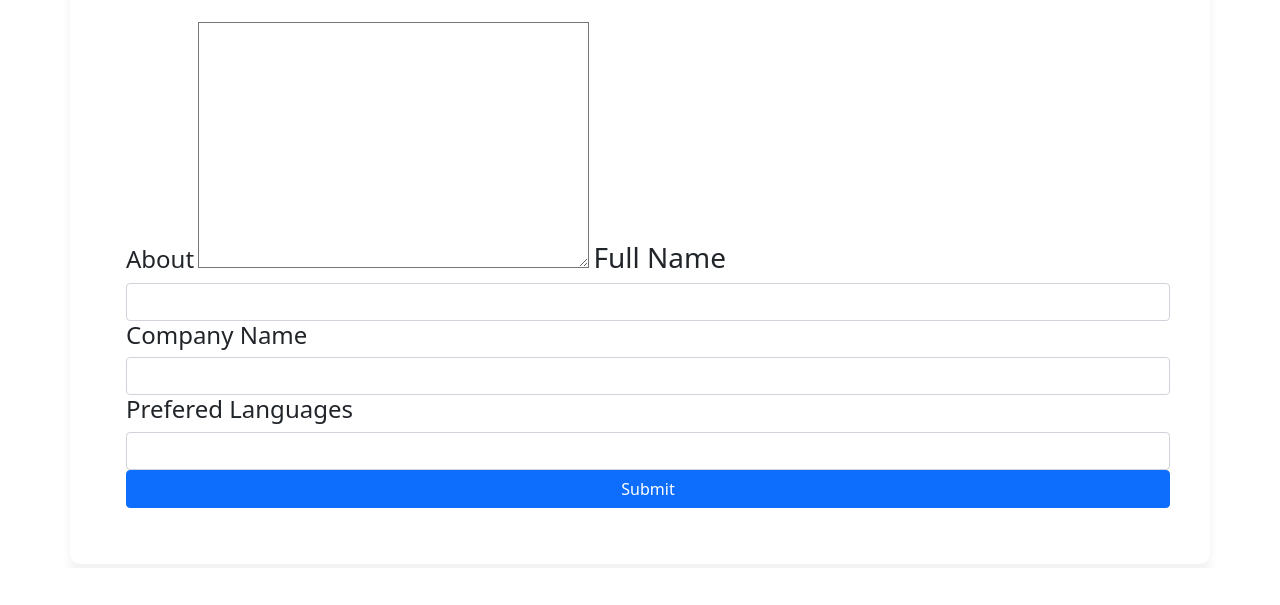
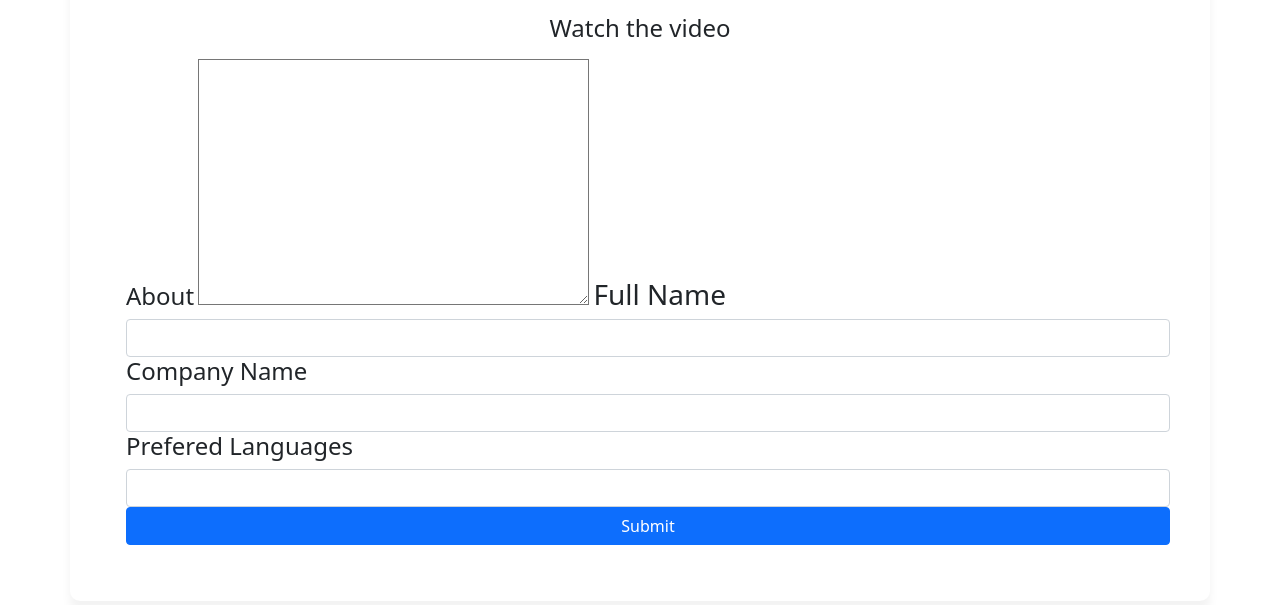
Before and after one commit to UpgradeProfits/talent-management, a Django app: page /auth/createprofile/client/ in a window 1280 px wide. Shown: the part 405-1010 px from the top of the page. Before the commit the page ends 913 px from the top, so only its background shows below. Run offline with Django 4.2, Linux system fonts and the light colour scheme; some libraries are stand-ins or nearby versions.

Commit message:
re pushed

```diff
--- a/templates/client_detail.html
+++ b/templates/client_detail.html
@@ -47,6 +47,9 @@
             <div class="col-sm-8 px-3 py-2 mx-auto">
                 <iframe src="https://drive.google.com/file/d/1uIYyfRuI2XpYlPZEhJYG6l_FwPohayhR/preview" class="w-100 px-3" height="345" allow="autoplay"></iframe>
             </div>
+            <div class="text-center">
+                <h4>Watch the video</h4>
+            </div>
             <form action="" method="POST" autocomplete="off" class="col-md-4 m-2 w-100">
                 {%csrf_token%}
                 {{form.media}}
```
